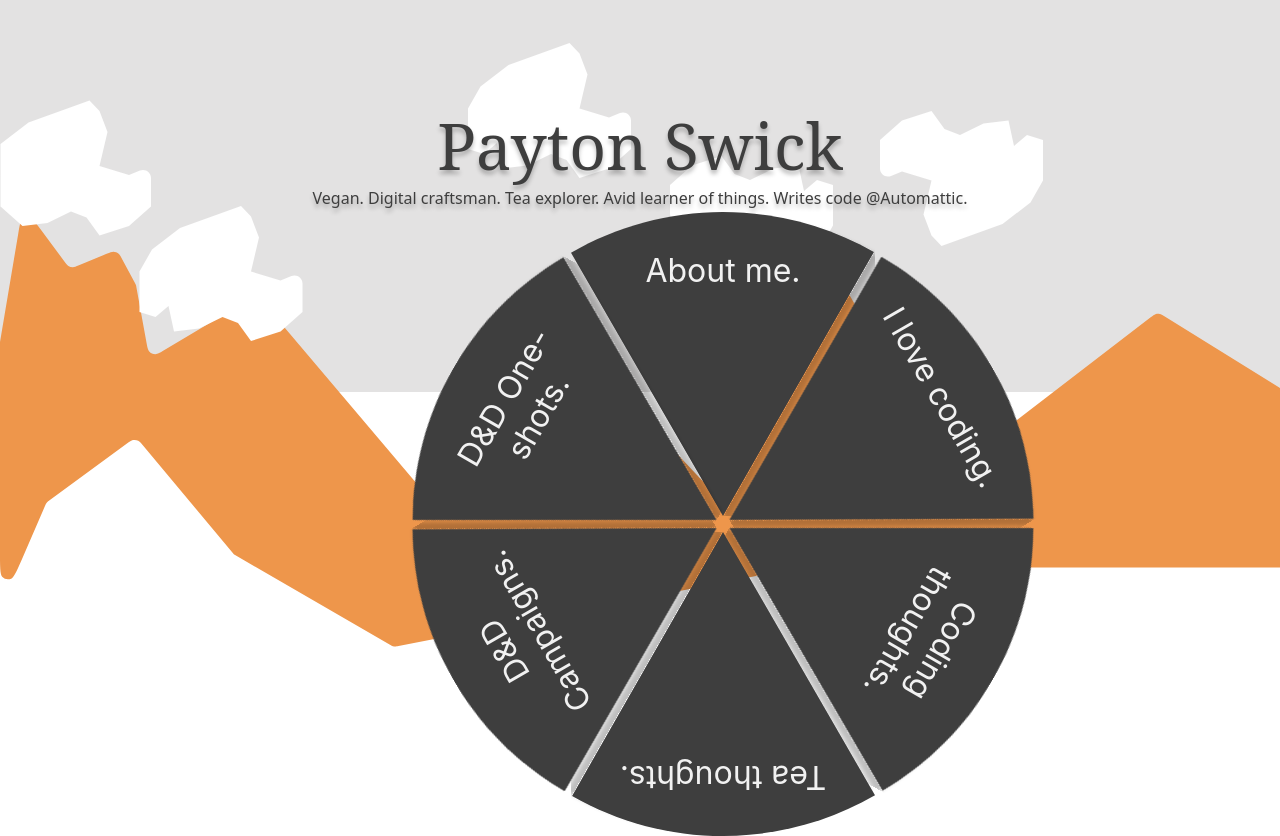
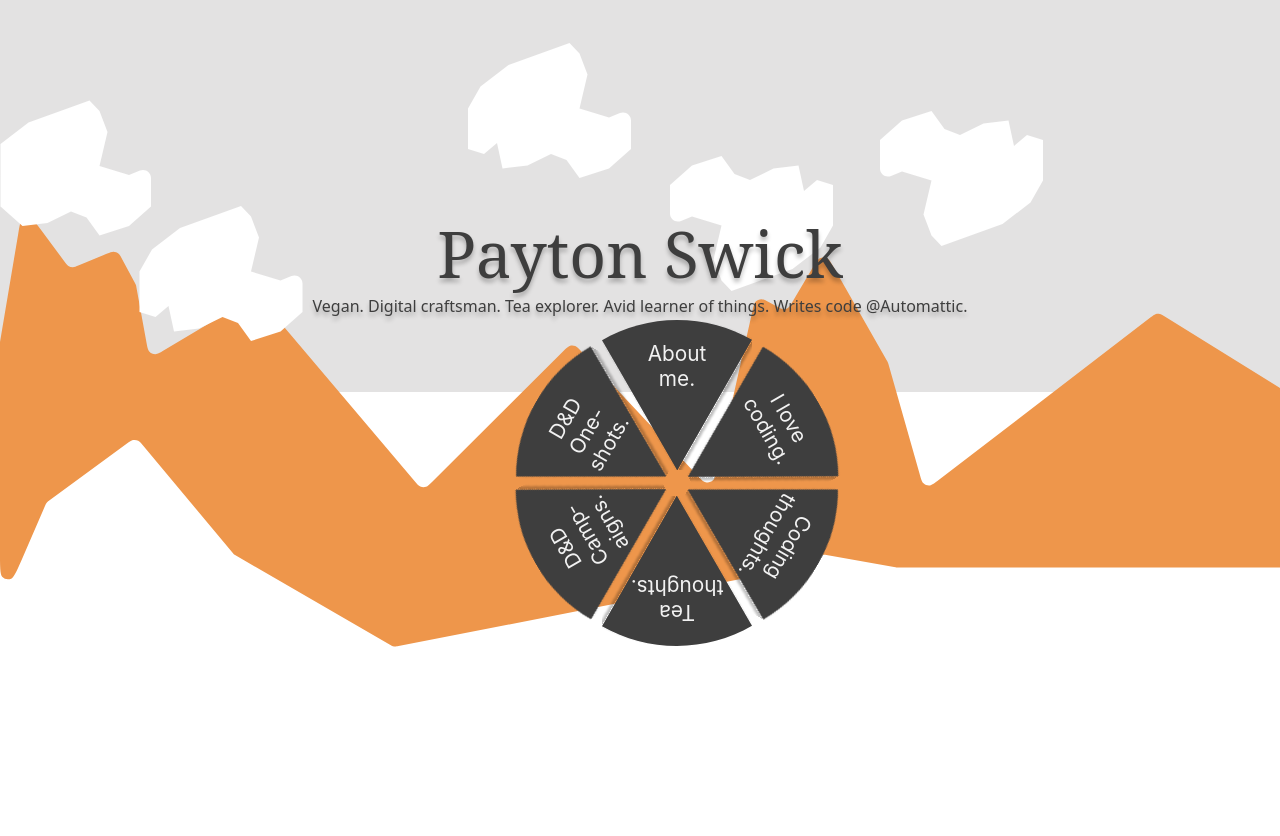
Before and after one commit to sirbrillig/foolorddotcom, a Next.js app: page / in a window 1280 px wide. After the commit the page ends 800 px from the top, so only its background shows below. Built offline with nearby package versions, Linux system fonts and the light colour scheme.

Commit message:
Adjust size of circle

```diff
--- a/pages/index.tsx
+++ b/pages/index.tsx
@@ -68,7 +68,7 @@ const Home: NextPage = () => {
 								<Interest title="I love coding." />
 								<Interest title="Coding thoughts." />
 								<Interest title="Tea thoughts." />
-								<Interest title="D&D Campaigns." />
+								<Interest title="D&D Camp&shy;aigns." />
 								<Interest title="D&D One-shots." />
 							</div>
 						</main>
--- a/styles/Home.module.css
+++ b/styles/Home.module.css
@@ -70,8 +70,8 @@
 
 .interests {
 	display: grid;
-	grid-template-columns: repeat(6, 69px);
-	grid-template-rows: repeat(6, 80px);
+	grid-template-columns: repeat(6, 38px);
+	grid-template-rows: repeat(6, 44px);
 	grid-template-areas:
 	". . segment1 segment1 . ."
 	"segment6 segment6 segment1 segment1 segment2 segment2"
@@ -83,14 +83,15 @@
 
 .interests__section {
 	text-align: center;
-	font-size: 2em;
-	padding-left: 1em;
-	padding-right: 1em;
-	padding-top: 28%;
+	display: flex;
+	justify-content: center;
+	font-size: 1.3em;
+	padding: 1em 1.4em;
 	background-image: url('/Interest_Segment.svg');
+	background-size: 103%;
 	background-repeat: no-repeat;
-	width: 304px;
-	height: 304px;
+	width: 150px;
+	height: 150px;
 }
 
 .interests__section:nth-child(1) {
```
